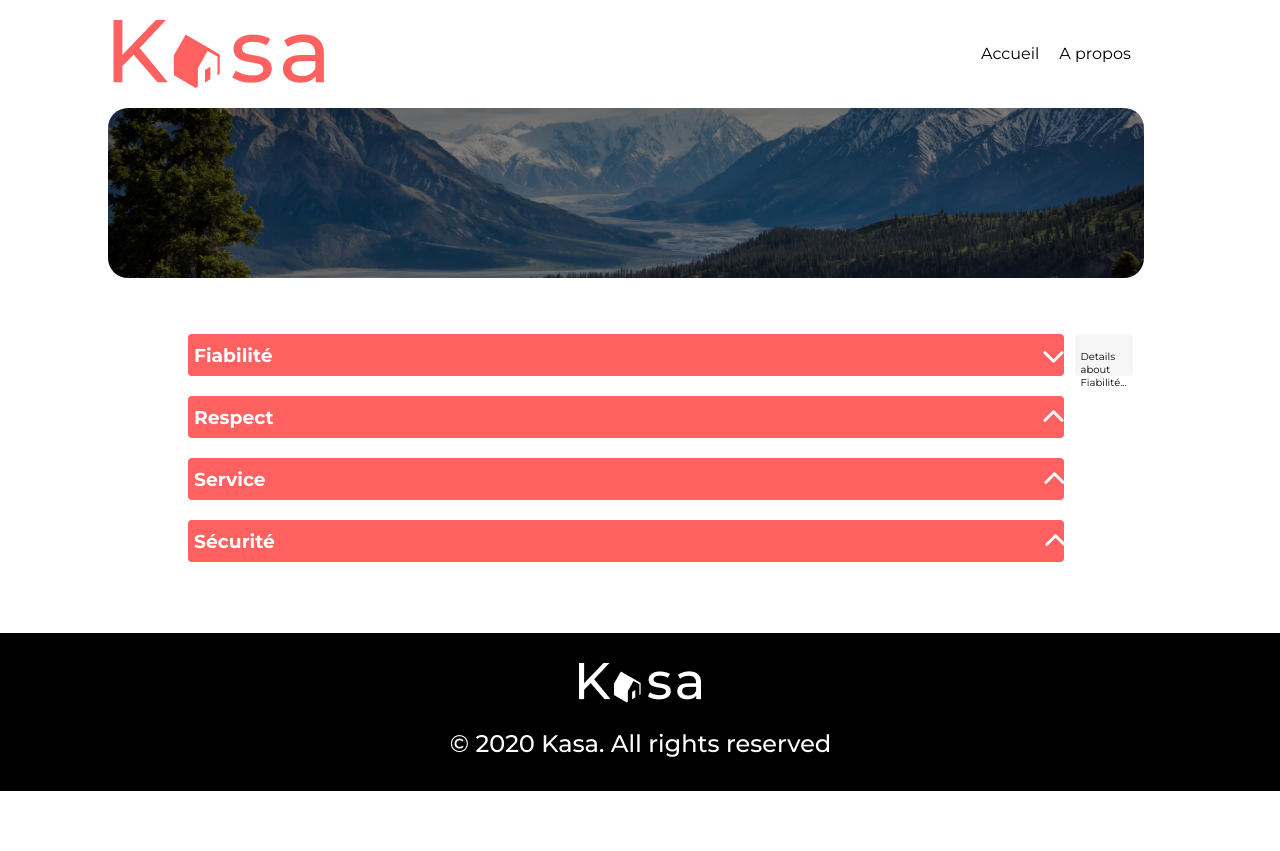
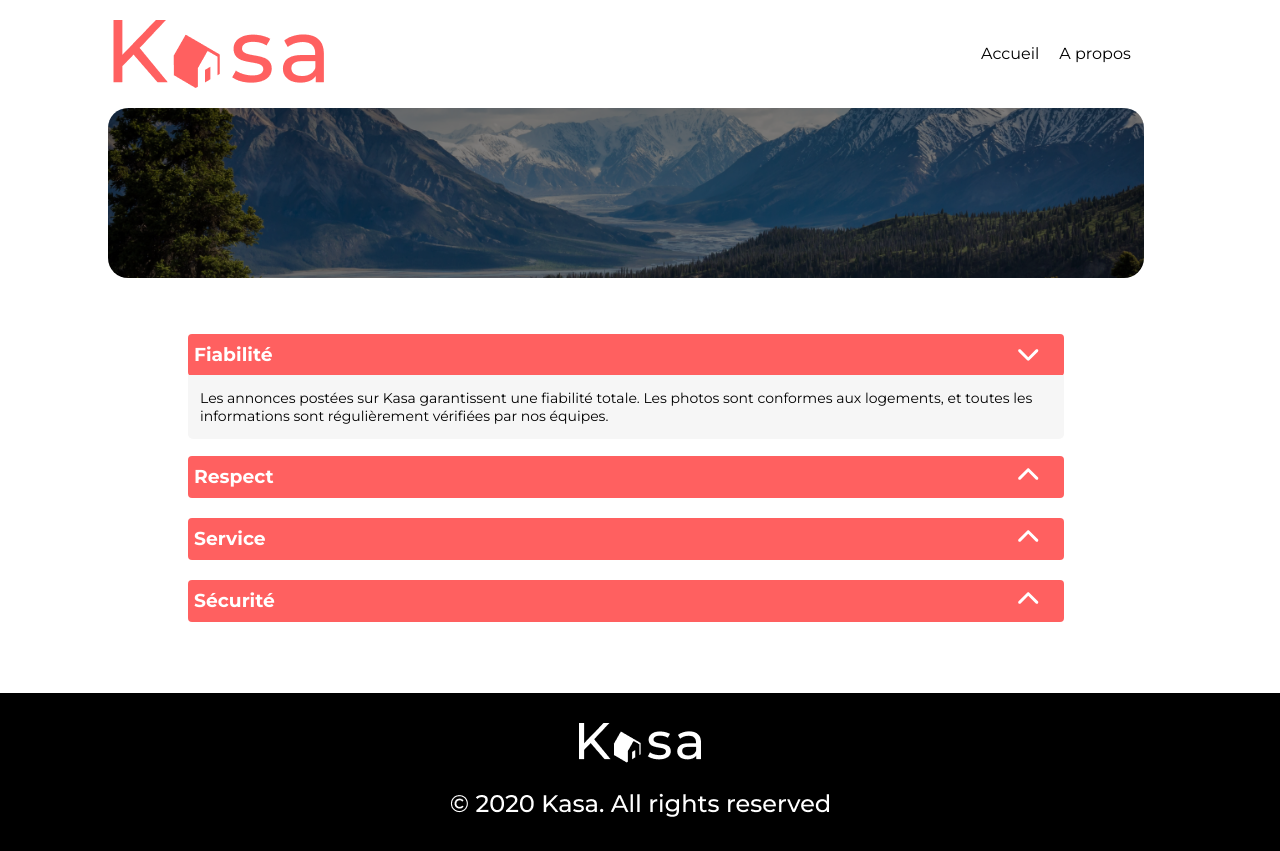
Before and after one commit to D-Fariello/Projet7-OC, a React (Vite) app in the folder Kasa-projet7/: page /Apropos in a window 1280 px wide. Both pictures are taken after a click on the icon 1053 px from the left and 355 px from the top of the page. Before the commit the page ends 800 px from the top, so only its background shows below. Built offline with nearby package versions, Linux system fonts and the light colour scheme.

Commit message:
style: added dropdown transition effects and adjusted margins

```diff
--- a/Kasa-projet7/src/pages/Apropos.jsx
+++ b/Kasa-projet7/src/pages/Apropos.jsx
@@ -12,7 +12,7 @@ const Apropos = () => {
   const toggleDropdown = (index) => {
     setOpenDropdowns((prevState) => ({
       ...prevState,
-        [index]: !prevState[index]
+      [index]: !prevState[index],
     }));
   };
 
@@ -24,7 +24,7 @@ const Apropos = () => {
           <IntroCard />
         </div>
         <ul className="a-propos-cards-container">
-          <li className="a-propos-cards">
+          <li className={`a-propos-cards ${openDropdowns[0] ? "open" : ""}`}>
             <h3>Fiabilité </h3>
             <FontAwesomeIcon
               icon={faChevronUp}
@@ -33,43 +33,67 @@ const Apropos = () => {
             />
             {openDropdowns[0] && (
               <div className="dropdown-content">
-                <p>Details about Fiabilité...</p>
+                <p>
+                  Les annonces postées sur Kasa garantissent une fiabilité
+                  totale. Les photos sont conformes aux logements, et toutes les
+                  informations sont régulièrement vérifiées par nos équipes.
+                </p>
               </div>
             )}
           </li>
-          <li className="a-propos-cards">
+          <li className={`a-propos-cards ${openDropdowns[1] ? "open" : ""}`}>
             <h3>Respect</h3>
-            <FontAwesomeIcon    icon={faChevronUp}
+            <FontAwesomeIcon
+              icon={faChevronUp}
               className={`cheveron-up ${openDropdowns[1] ? "open" : ""}`}
               onClick={() => toggleDropdown(1)}
             />
             {openDropdowns[1] && (
               <div className="dropdown-content">
-                <p>Details about Fiabilité...</p>
+                <p>
+                  La bienveillance fait partie des valeurs fondatrices de Kasa.
+                  Tout comportement discriminatoire ou de perturbation du
+                  voisinage entraînera une exclusion de notre plateforme.
+                </p>
               </div>
             )}
           </li>
-          <li className="a-propos-cards">
+          <li className={`a-propos-cards ${openDropdowns[2] ? "open" : ""}`}>
             <h3>Service</h3>
-            <FontAwesomeIcon    icon={faChevronUp}
+            <FontAwesomeIcon
+              icon={faChevronUp}
               className={`cheveron-up-2 ${openDropdowns[2] ? "open" : ""}`}
               onClick={() => toggleDropdown(2)}
             />
             {openDropdowns[2] && (
               <div className="dropdown-content">
-                <p>Details about Fiabilité...</p>
+                <p>
+                  La qualité du service est au cœur de notre engagement chez
+                  Kasa. Nous veillons à ce que chaque interaction, que ce soit
+                  avec nos hôtes ou nos locataires, soit empreinte de respect et
+                  de bienveillance.
+                </p>
               </div>
             )}
           </li>
-          <li className="a-propos-cards">
+          <li className={`a-propos-cards ${openDropdowns[3] ? "open" : ""}`}>
             <h3>Sécurité</h3>
-            <FontAwesomeIcon    icon={faChevronUp}
+            <FontAwesomeIcon
+              icon={faChevronUp}
               className={`cheveron-up ${openDropdowns[3] ? "open" : ""}`}
               onClick={() => toggleDropdown(3)}
             />
             {openDropdowns[3] && (
               <div className="dropdown-content">
-                <p>Details about Fiabilité...</p>
+                <p>
+                  La sécurité est la priorité de Kasa. Aussi bien pour nos hôtes
+                  que pour les voyageurs, chaque logement correspond aux
+                  critères de sécurité établis par nos services. En laissant une
+                  note aussi bien à l'hôte qu'au locataire, cela permet à nos
+                  équipes de vérifier que les standards sont bien respectés.
+                  Nous organisons également des ateliers sur la sécurité
+                  domestique pour nos hôtes.
+                </p>
               </div>
             )}
           </li>
--- a/Kasa-projet7/src/style/SASS/apropos.scss
+++ b/Kasa-projet7/src/style/SASS/apropos.scss
@@ -1,15 +1,25 @@
 // Variables
 
-$card-background-color: #FF6060;
+$card-background-color: #ff6060;
 $main-font-family: "Montserrat";
 $main-font-weight: 700;
 $text-color: white;
-$main-backgroung-color: #F6F6F6;
-
+$main-backgroung-color: #f6f6f6;
+$cheveron-display: flex;
+$cheveron-flex-direction: row;
+$cheveron-justify-content: flex-end;
+$cheveron-align: center;
+$card-justify-content: center;
 
 // Mixin Definition
 
-@mixin dropdown-cards-style{
+@mixin card-container-style {
+    display: $cheveron-display;
+    align-items: $cheveron-align;
+    justify-content: $card-justify-content;
+}
+
+@mixin dropdown-cards-style {
   font-family: $main-font-family;
   background-color: $card-background-color;
 }
@@ -19,24 +29,25 @@ background-color: $card-background-color;
   font-weight: $main-font-weight;
   color: $text-color;
 }
+@mixin cheveron-style {
+  display: $cheveron-display;
+  flex-direction: $cheveron-flex-direction;
+  justify-content: $cheveron-justify-content;
+  align-items: $cheveron-align;
+}
 
 // Mixin Application Desktop
 
 main {
-
   .entry-card-container {
-    display: flex;
-    align-items: center;
-    justify-content: center;
+    @include card-container-style;
     width: 100%;
     border-radius: 10px;
     height: 170px;
     margin-bottom: 10px;
 
     .entry-card {
-        display: flex;
-        align-items: center;
-        justify-content: center;
+      @include card-container-style;
       width: 90%;
       border-radius: 10px;
       height: 170px;
@@ -50,7 +61,6 @@ main {
       opacity: 100%;
       filter: brightness(0.5);
     }
-
   }
 
   .a-propos-cards-container {
@@ -61,27 +71,57 @@ main {
     width: 100%;
     padding: 20px;
 
-    .a-propos-cards{
+    .a-propos-cards {
       @include dropdown-cards-style;
       @include font-style;
       display: flex;
-        align-items: center;
       width: 75%;
       border-radius: 4px;
       height: 30px;
       margin: 10px;
       padding: 6px;
+      flex-direction: column;
+      transition: margin-bottom 0.5s ease-in-out;
+
+      &.open {
+        // When the dropdown is open
+        margin-bottom: 70px; // Adjust this value as needed to create more space
+      }
+
+      .dropdown-content {
+        display: block;
+        align-items: center;
+        background-color: #f6f6f6;
+        color: black;
+        width: 100%;
+        border-radius: 0px 0px 5px 5px;
+        height: 80px;
+        margin: 10px 0px 0px -6px;
+        padding: 0 0px 0 12px;
+
+        p {
+          font-size: 14px;
+          font-weight: 100;
+        }
+      }
+    }
+
+    h3 {
+      display: flex;
+      flex-direction: row;
+      align-items: flex-start;
+      justify-content: flex-start;
+      margin-top: 3px;
     }
 
     .cheveron-up {
-        display: flex;
-        flex-direction: row;
-        justify-content: flex-end;
-        align-items: center;
-        margin-left: 89%;
+      @include cheveron-style;
+      margin-top: -43px;
+      margin-left: 93%;
       font-size: 23px;
       transition: transform 0.3s linear;
-        transform-origin:  50% 50%;
+      transform-origin: 50% 50%;
+      align-content: center;
     }
 
     .cheveron-up.open {
@@ -89,37 +129,16 @@ main {
     }
 
     .cheveron-up-2 {
-        display: flex;
-        flex-direction: row;
-        justify-content: flex-end;
-        align-items: center;
-        margin-left: 90%;
+      @include cheveron-style;
+      margin-top: -43px;
+      margin-left: 93%;
       font-size: 23px;
       transition: transform 0.3s linear;
-        transform-origin:  50% 50%;
+      transform-origin: 50% 50%;
+      align-content: center;
     }
     .cheveron-up-2.open {
       transform: rotate(-180deg);
     }
-
-    .dropdown-content {
-        display: block;
-        position: relative;
-        align-items: center;
-        background-color: #F6F6F6;
-        color: black;
-        width: 75%;
-        border-radius: 4px;
-        height: 30px;
-        margin: 10px;
-        padding: 6px;
-
-        p {
-            font-size: 10px;
-            font-weight: 100;
   }
 }
-
-}
-
-}
```
Lines whose indentation alone changed are shown as unchanged.
